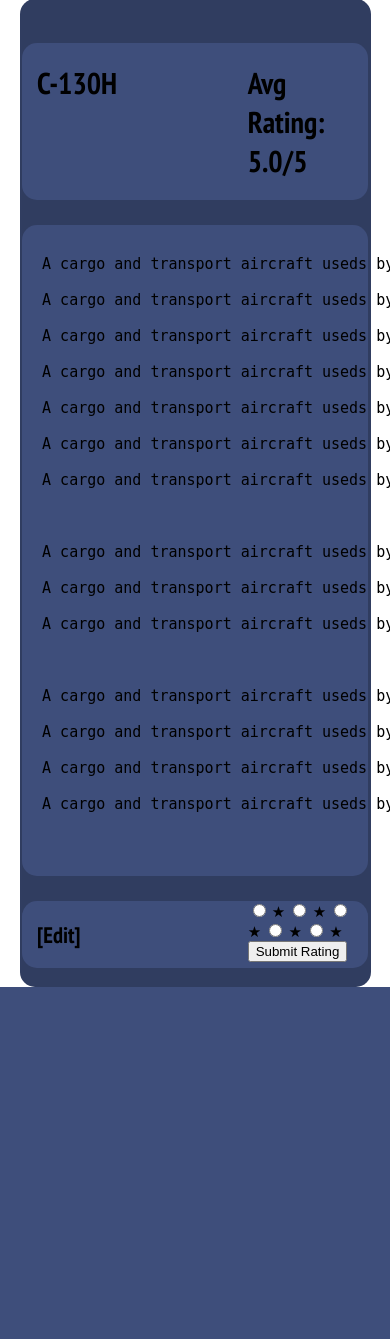
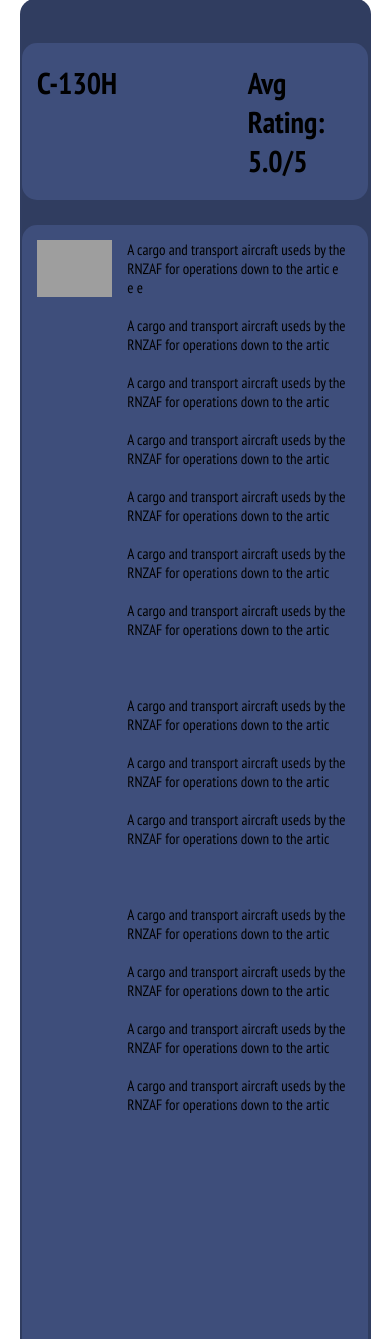
Before and after one commit to Burnside21140/PlaneWIKI, a Flask app: page /plane/1 in a window 390 px wide; the page is wider, and only the part inside the window is pictured. Shown: the part 104-1443 px from the top of that part. Before the commit the page ends 1091 px from the top of that part, so only its background shows below. Run offline with Flask 3, Linux system fonts and the light colour scheme; data comes from the database, SQL or seed files in the repository; grey boxes are pictures that could not be loaded.

Commit message:
Text no longer pushes off image

```diff
--- a/static/style/css/style.css
+++ b/static/style/css/style.css
@@ -104,6 +104,10 @@ a {
     text-decoration: inherit;
 }
 
+p {
+    text-wrap: pretty;
+}
+
 .logo {
     background-color: #3E4E7B;
     padding-left: 20px;
@@ -141,15 +145,20 @@ a {
 .pe-info {
     display: grid;
     grid-template-columns: 1fr 3fr;
-    grid-gap: 5px;
+    grid-gap: 15px;
     padding-left: 15px;
     padding-right: 15px;
     padding-bottom: 15px;
 }
 
 .pe-info img {
-    height: 100%;
     width: 100%;
+    margin-top: 1em;
+}
+
+.pe-full-page-text {
+    white-space: pre;
+    text-wrap: pretty;
 }
 
 .pe-sort {
@@ -168,6 +177,17 @@ a {
 @media (max-width: 1100px) {
     .pe-container {
         width: 90%;
+    }
+}
+
+@media (max-width: 600px) {
+    .pe-info {
+        display: grid;
+        grid-template-rows: 1fr 1fr;
+        grid-gap: 15px;
+        padding-left: 15px;
+        padding-right: 15px;
+        padding-bottom: 15px;
     }
 }
 
--- a/templates/engine.html
+++ b/templates/engine.html
@@ -8,8 +8,8 @@
         <h1>Avg Rating: {{ avgrating | round(2) }}/5</h1>
     </div>
     <div class="pe-info pe-section">
-        <img src="{{engineimg}}" alt="">
-        <p>{{enginedesc}}</p>
+        <img src="{{engineimg}}" alt="enginename">
+        <p class="pe-full-page-text">{{enginedesc}}</p>
     </div>
     <div class="pe-header pe-section">
         <a href="/edit/engine/{{engineid}}">
--- a/templates/plane.html
+++ b/templates/plane.html
@@ -8,8 +8,8 @@
         <h1>Avg Rating: {{ avgrating | round(2) }}/5</h1>
     </div>
     <div class="pe-info pe-section">
-        <img src="{{planeimg}}" alt="">
-        <pre><p>{{planedesc}}</p></pre>
+        <img src="{{planeimg}}" alt="planename">
+        <p class="pe-full-page-text">{{planedesc}}</p>
     </div>
     <div class="pe-header pe-section">
         <a href="/edit/plane/{{planeid}}">
```
